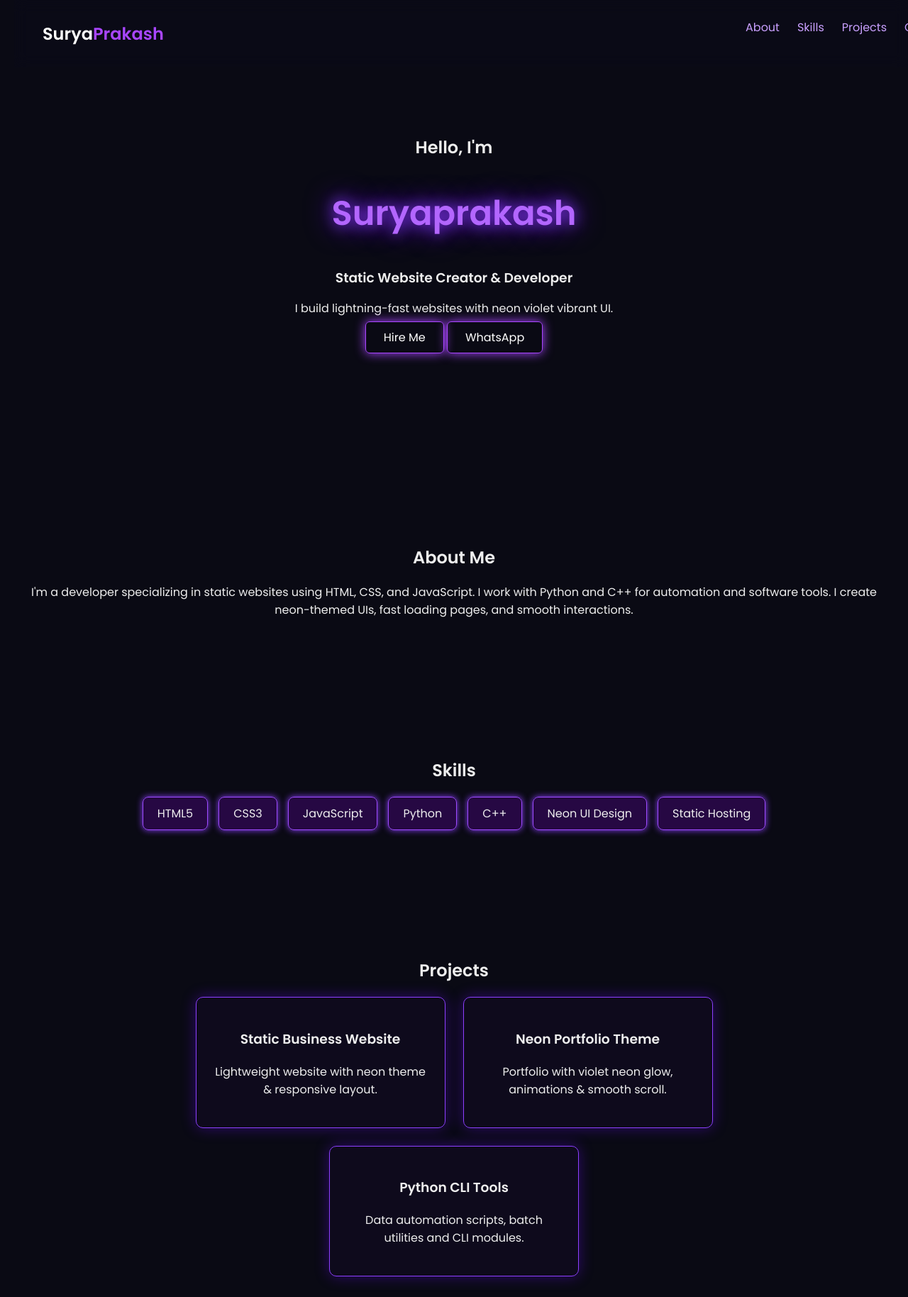
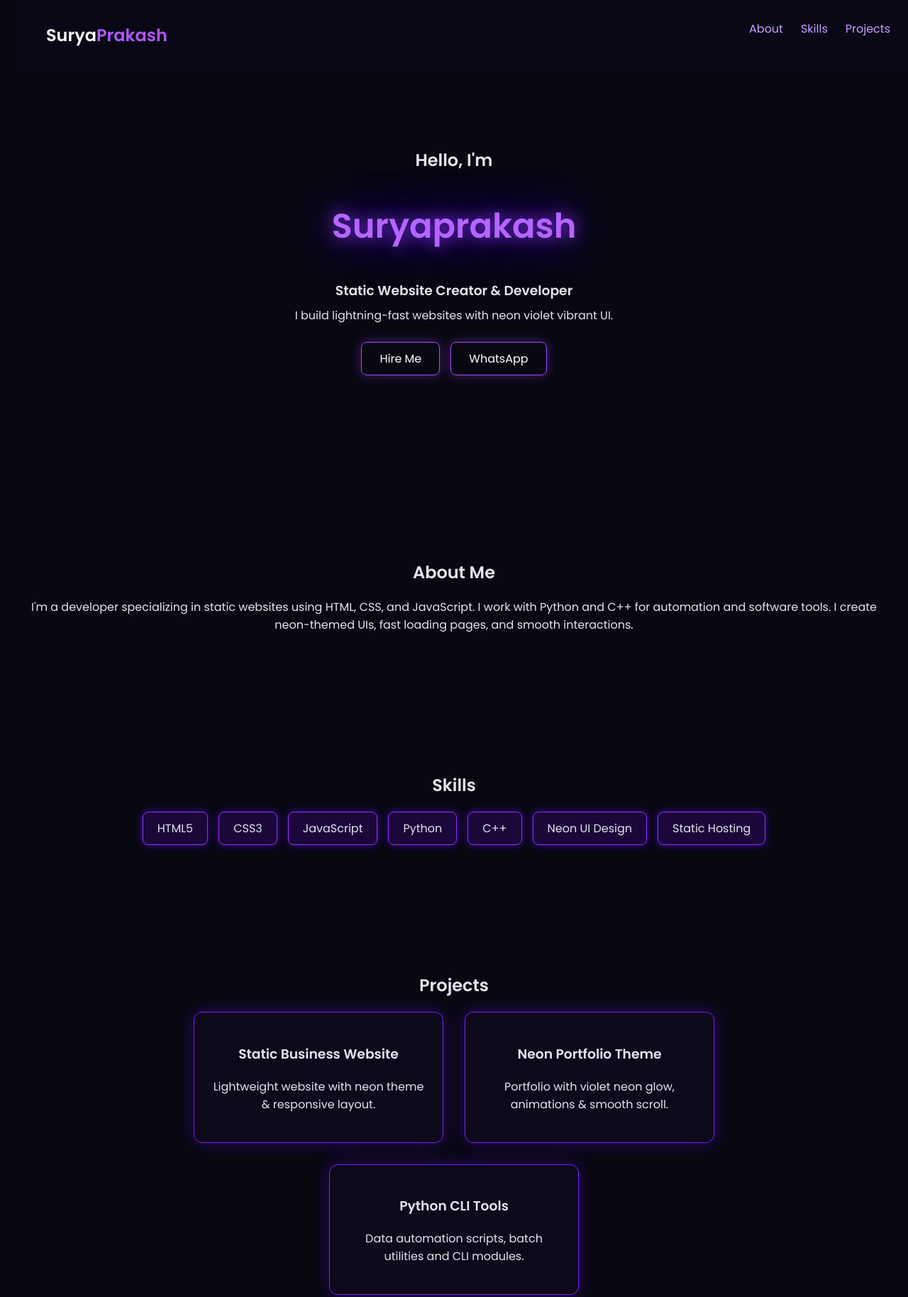
Before and after one commit to Suryanism99/portfolio, a plain HTML site: page index.html in a window 1280 px wide. Shown: the top 1828 px of the page at 71% size. Drawn offline with Linux system fonts and the light colour scheme.

Commit message:
Update style.css

```diff
--- a/style.css
+++ b/style.css
@@ -2,119 +2,146 @@
 
 body {
     margin: 0;
-    background: #0a0a14;
+    background: #080811;
     font-family: "Poppins", sans-serif;
-    color: #eee;
+    color: #e5e4f0;
 }
 
-header {
-    text-align: center;
-    padding: 100px 20px;
-}
-
+/* NAV */
 .nav {
     display: flex;
     justify-content: space-between;
-    padding: 10px 40px;
+    padding: 12px 40px;
     position: fixed;
     width: 100%;
     top: 0;
-    background: rgba(10, 10, 25, 0.5);
-    backdrop-filter: blur(10px);
+    background: rgba(10, 10, 30, 0.45);
+    backdrop-filter: blur(8px);
+    z-index: 20;
 }
-
 .logo {
     font-size: 24px;
     color: #fff;
+    font-weight: 600;
 }
 .logo span {
-    color: #a946ff;
+    color: #b259ff;
 }
-
 .menu {
-    list-style: none;
     display: flex;
     gap: 25px;
+    list-style: none;
 }
 .menu a {
+    text-decoration: none;
     color: #c9a0ff;
-    text-decoration: none;
     transition: 0.3s;
 }
 .menu a:hover {
     color: #fff;
 }
 
-.hero h2, .hero h3 {
-    margin: 10px 0;
+/* HERO */
+header {
+    padding: 120px 25px 80px;
+    text-align: center;
 }
 .neon-text {
     color: #b366ff;
-    text-shadow: 0 0 20px #8d3fff, 0 0 40px #6a0dff;
+    text-shadow: 0 0 25px #8c34ff, 0 0 70px #5000ff;
     font-size: 48px;
 }
-
+.hero h2, .hero h3, .hero p {
+    margin: 8px 0;
+}
+.hero-buttons {
+    margin-top: 25px;
+    display: flex;
+    justify-content: center;
+    gap: 15px;
+}
 .btn-neon {
     padding: 10px 25px;
+    border: 1px solid #9b4cff;
     color: #fff;
-    border: 1px solid #a946ff;
     text-decoration: none;
-    border-radius: 6px;
-    box-shadow: 0 0 15px #a946ff;
-    transition: 0.4s;
+    border-radius: 8px;
+    box-shadow: 0 0 15px #a946ff60;
+    transition: 0.4s ease;
 }
 .btn-neon:hover {
     background: #a946ff;
-    box-shadow: 0 0 25px #c187ff;
+    box-shadow: 0 0 35px #c187ff;
 }
 
+/* SECTIONS */
 section {
+    padding: 80px 25px;
     text-align: center;
-    padding: 80px 25px;
 }
 
+/* SKILLS */
 .skills .skill-box {
     display: flex;
     flex-wrap: wrap;
     gap: 15px;
     justify-content: center;
 }
-
 .skills .skill-box span {
-    background: rgba(150, 0, 255, 0.2);
-    border: 1px solid #9e4bff;
+    background: rgba(120, 0, 255, 0.17);
     padding: 10px 20px;
     border-radius: 8px;
-    box-shadow: 0 0 10px #8d3fff;
+    border: 1px solid #8c34ff;
+    box-shadow: 0 0 12px #6600ff90;
 }
 
+/* PROJECTS */
 .projects {
     max-width: 1100px;
     margin: auto;
 }
-
 .project-container {
     display: flex;
     flex-wrap: wrap;
-    gap: 25px;
     justify-content: center;
+    gap: 30px;
 }
-
 .project {
-    background: rgba(20,10,40,0.4);
+    width: 300px;
     padding: 25px;
-    border: 1px solid #8d3fff;
-    border-radius: 10px;
-    width: 300px;
-    box-shadow: 0 0 20px #6a0dff60;
+    background: rgba(25, 10, 45, 0.35);
+    border: 1px solid #7a22ff;
+    border-radius: 12px;
+    box-shadow: 0 0 25px #6a0dff55;
     transition: .3s;
 }
 .project:hover {
     box-shadow: 0 0 35px #a946ff;
 }
 
+/* CONTACT */
+.contact-buttons {
+    display: flex;
+    justify-content: center;
+    gap: 20px;
+    margin-top: 20px;
+}
+
+/* FOOTER */
 footer {
+    background: #020205;
+    padding: 30px;
     text-align: center;
-    padding: 30px;
-    background: #030306;
+    color: #c9c0e6;
 }
+
+/* MOBILE */
+@media(max-width:730px){
+    .nav {
+        flex-direction: column;
+        gap: 10px;
+    }
+    .project {
+        width: 90%;
+    }
+}
```
